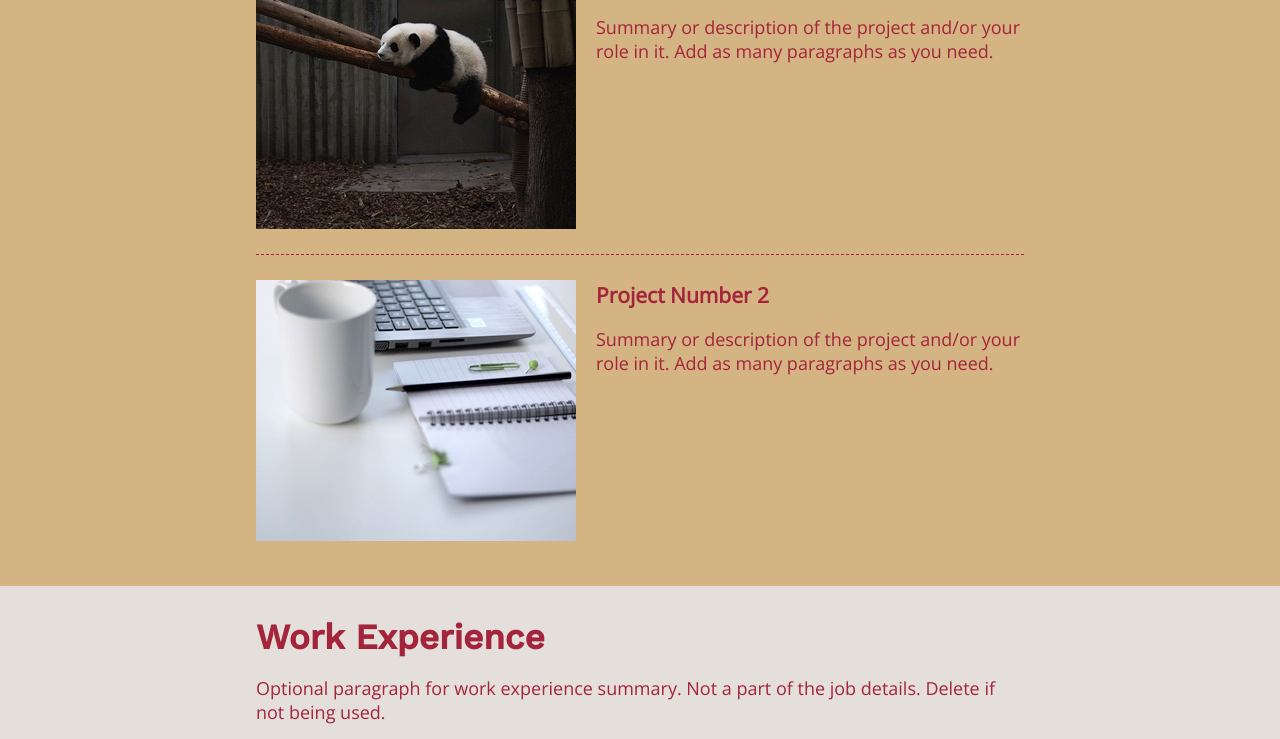
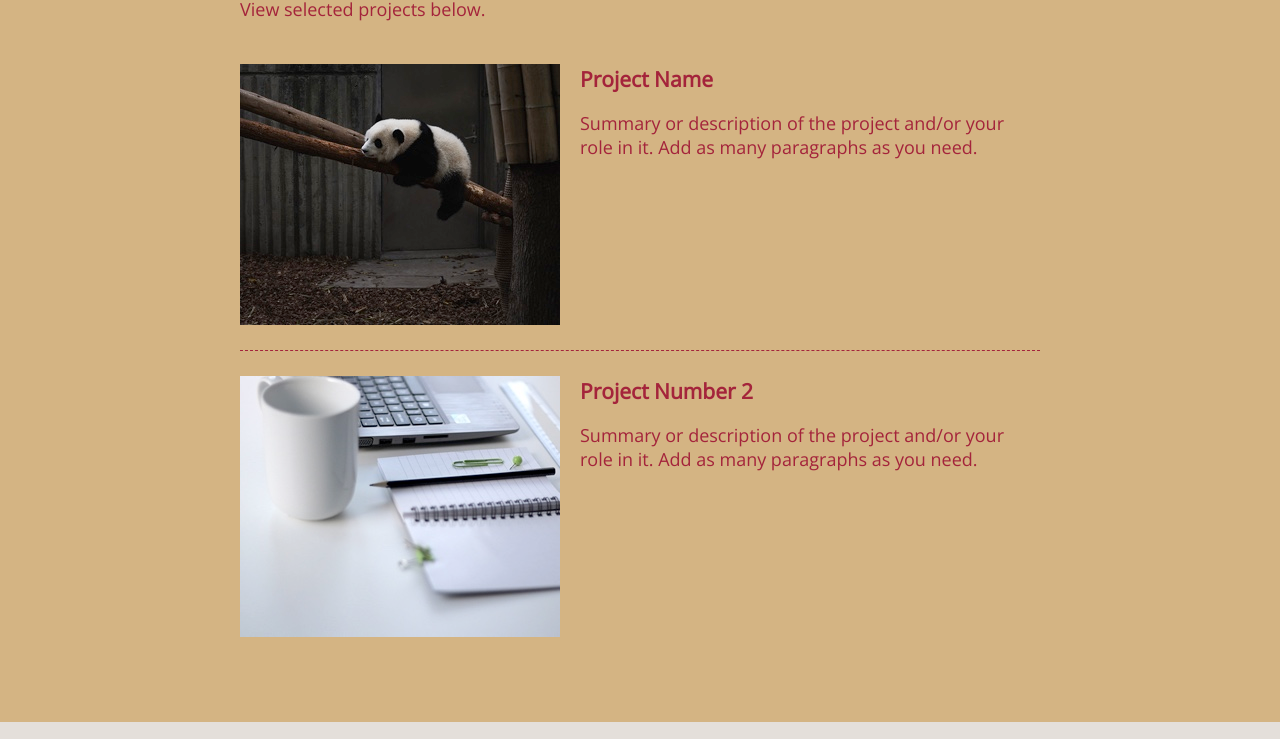
Before and after one commit to sheeshee/css-essential-training, a plain HTML site: page css-portfolio/index.html in a window 1280 px wide. Shown: the part 571-1310 px from the top of the page. Drawn offline with nearby package versions, Linux system fonts and the light colour scheme.

Commit message:
Add max-midth to sections content.

```diff
--- a/css-portfolio/css/styles.css
+++ b/css-portfolio/css/styles.css
@@ -54,8 +54,10 @@ h1, h2 {
 }
 
 .section-content {
+    max-width: 800px;
+    width: 85%;
     margin: 0 auto;
-    padding: 20px 20%;
+    padding: 60px 0;
 }
 
 h3 {
```
Also changed, not shown: 1 other file.
